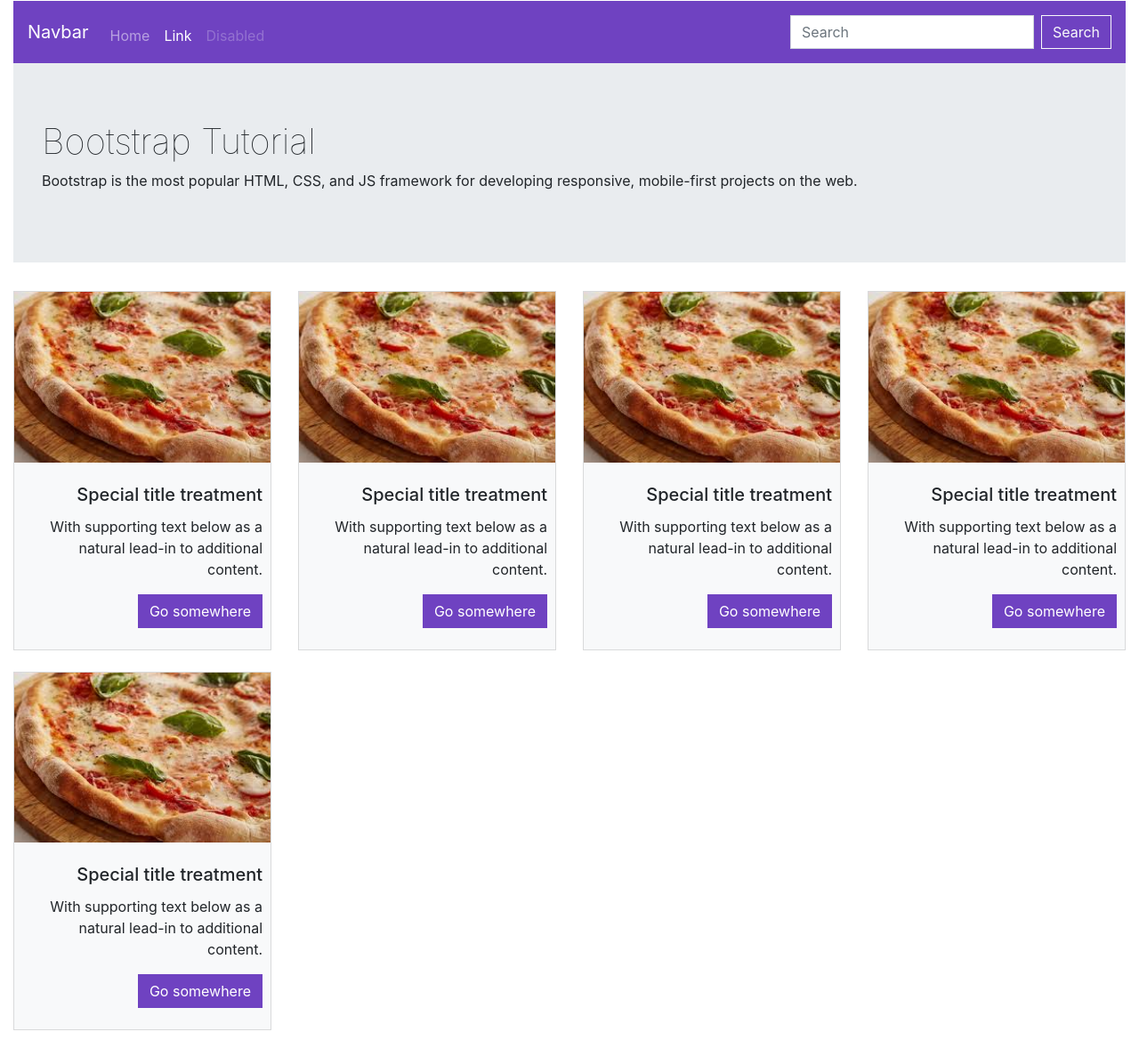
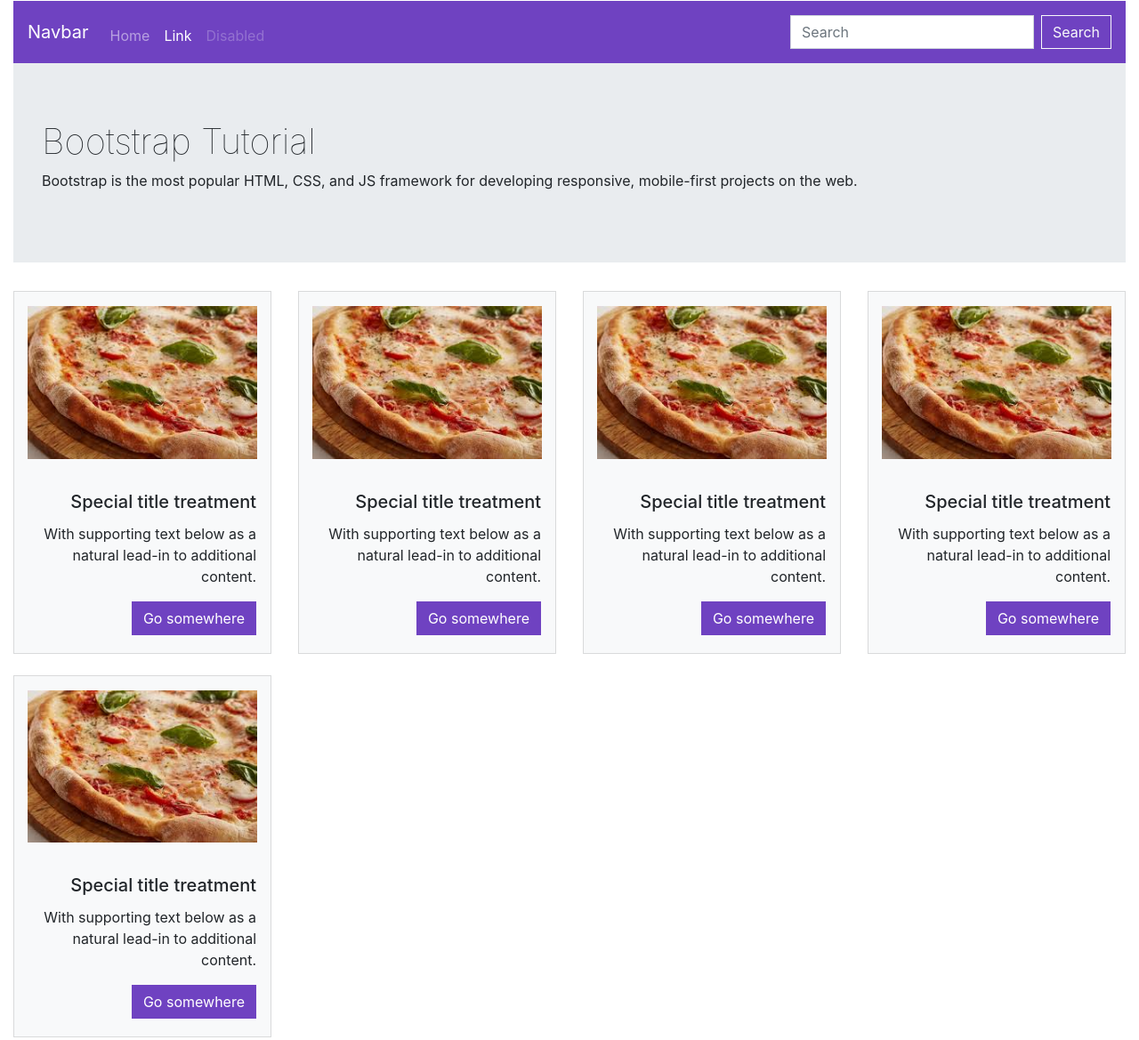
Before and after one commit to plazmahu/plazmahu.github.io, a website: page index.html in a window 1280 px wide. Shown: the part 15-1184 px from the top of the page at 89% size. Drawn offline with nearby package versions, Linux system fonts and the light colour scheme.

Commit message:
Cards edited again.

```diff
--- a/index.html
+++ b/index.html
@@ -54,11 +54,11 @@
 
             <div class="col-12 col-sm-6 col-lg-4 col-xl-3 mb-4">
                 <div class="card text-black bg-light">
-                    <div class="row">
-                        <div class="col-6 col-sm-12">
+                    <div class="row mx-0">
+                        <div class="col-6 col-sm-12 py-3">
                             <img src="img/pizza.jpg" class="card-img" alt="pizza">
                         </div>
-                        <div class="card-body col-6 col-sm-12 p-4 text-right">
+                        <div class="card-body col-6 col-sm-12 px-3 text-right">
                             <h5 class="card-title">Special title treatment</h5>
                             <p class="card-text">With supporting text below as a natural lead-in to additional content.</p>
                             <a href="#" class="btn btn-primary">Go somewhere</a>
@@ -69,11 +69,11 @@
 
             <div class="col-12 col-sm-6 col-lg-4 col-xl-3 mb-4">
                 <div class="card text-black bg-light">
-                    <div class="row">
-                        <div class="col-6 col-sm-12">
+                    <div class="row mx-0">
+                        <div class="col-6 col-sm-12 py-3">
                             <img src="img/pizza.jpg" class="card-img" alt="pizza">
                         </div>
-                        <div class="card-body col-6 col-sm-12 p-4 text-right">
+                        <div class="card-body col-6 col-sm-12 px-3 text-right">
                             <h5 class="card-title">Special title treatment</h5>
                             <p class="card-text">With supporting text below as a natural lead-in to additional content.</p>
                             <a href="#" class="btn btn-primary">Go somewhere</a>
@@ -84,11 +84,11 @@
 
             <div class="col-12 col-sm-6 col-lg-4 col-xl-3 mb-4">
                 <div class="card text-black bg-light">
-                    <div class="row">
-                        <div class="col-6 col-sm-12">
+                    <div class="row mx-0">
+                        <div class="col-6 col-sm-12 py-3">
                             <img src="img/pizza.jpg" class="card-img" alt="pizza">
                         </div>
-                        <div class="card-body col-6 col-sm-12 p-4 text-right">
+                        <div class="card-body col-6 col-sm-12 px-3 text-right">
                             <h5 class="card-title">Special title treatment</h5>
                             <p class="card-text">With supporting text below as a natural lead-in to additional content.</p>
                             <a href="#" class="btn btn-primary">Go somewhere</a>
@@ -99,11 +99,11 @@
 
             <div class="col-12 col-sm-6 col-lg-4 col-xl-3 mb-4">
                 <div class="card text-black bg-light">
-                    <div class="row">
-                        <div class="col-6 col-sm-12">
+                    <div class="row mx-0">
+                        <div class="col-6 col-sm-12 py-3">
                             <img src="img/pizza.jpg" class="card-img" alt="pizza">
                         </div>
-                        <div class="card-body col-6 col-sm-12 p-4 text-right">
+                        <div class="card-body col-6 col-sm-12 px-3 text-right">
                             <h5 class="card-title">Special title treatment</h5>
                             <p class="card-text">With supporting text below as a natural lead-in to additional content.</p>
                             <a href="#" class="btn btn-primary">Go somewhere</a>
@@ -114,11 +114,11 @@
 
             <div class="col-12 col-sm-6 col-lg-4 col-xl-3 mb-4">
                 <div class="card text-black bg-light">
-                    <div class="row">
-                        <div class="col-6 col-sm-12">
+                    <div class="row mx-0">
+                        <div class="col-6 col-sm-12 py-3">
                             <img src="img/pizza.jpg" class="card-img" alt="pizza">
                         </div>
-                        <div class="card-body col-6 col-sm-12 p-4 text-right">
+                        <div class="card-body col-6 col-sm-12 px-3 text-right">
                             <h5 class="card-title">Special title treatment</h5>
                             <p class="card-text">With supporting text below as a natural lead-in to additional content.</p>
                             <a href="#" class="btn btn-primary">Go somewhere</a>
```
